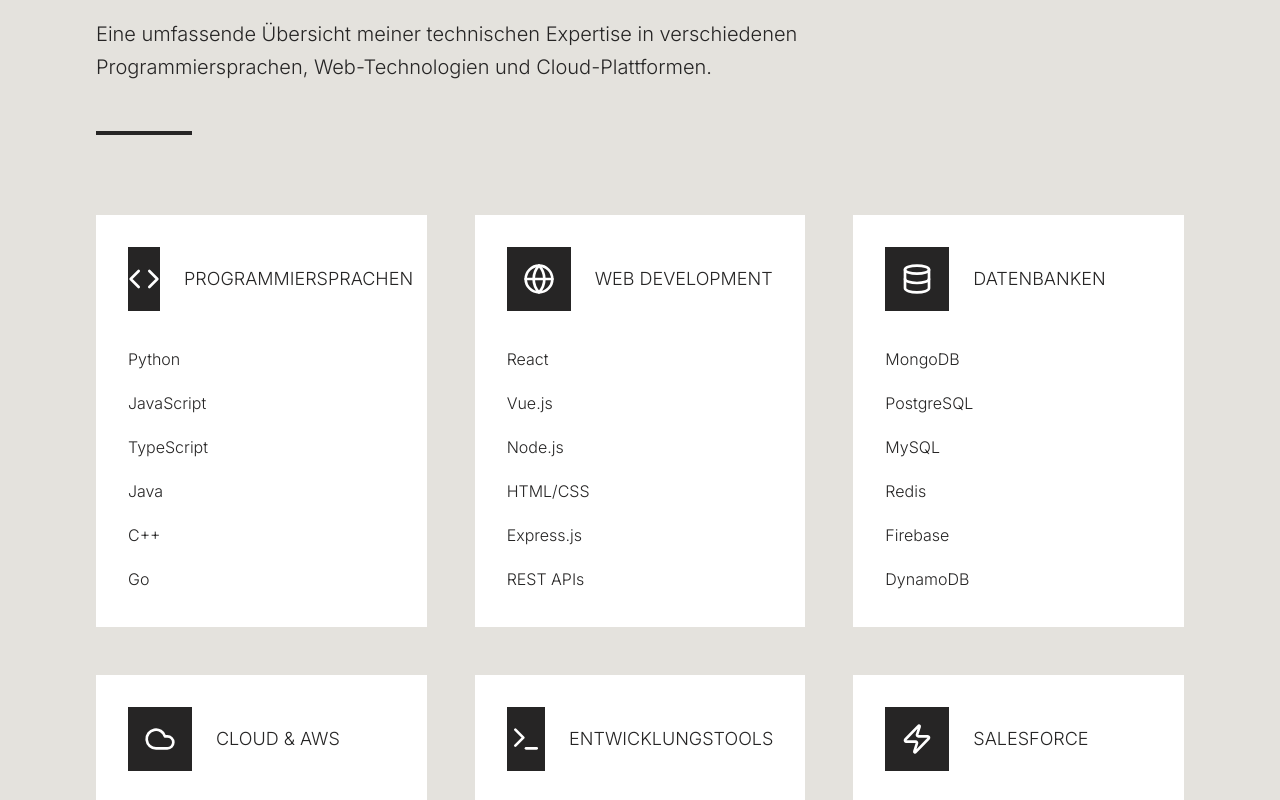
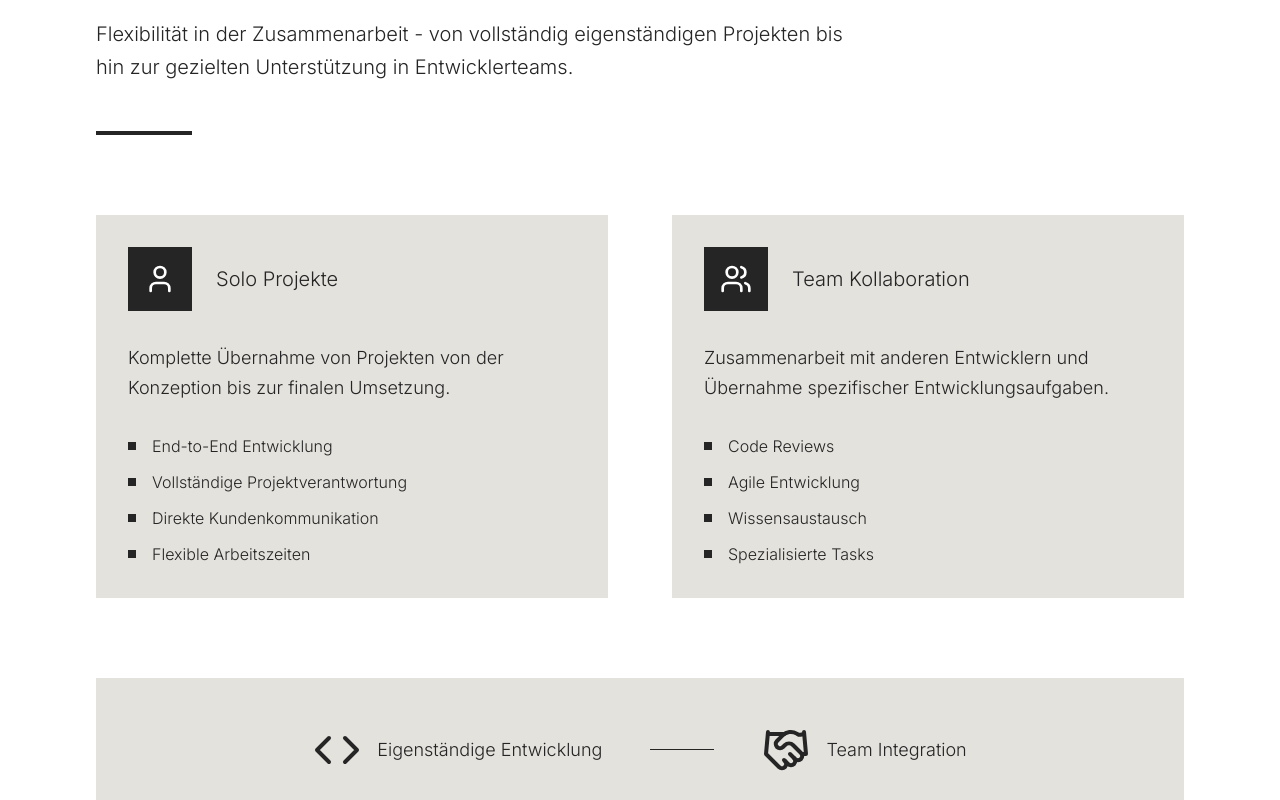
Before and after one commit to SacherKimberly/codeby.kim, a React (Vite) app: page / in a window 1280 px wide. Shown: the part 4360-5160 px from the top of the page. Built offline with nearby package versions, Linux system fonts and the light colour scheme.

Commit message:
Add work approach section
Added a new section to describe the work approach, highlighting both solo project management and collaboration with other programmers.

```diff
--- /dev/null
+++ b/src/components/WorkApproach.tsx
@@ -0,0 +1,87 @@
+
+import React from 'react';
+import { Users, User, Code, Handshake } from 'lucide-react';
+
+const WorkApproach = () => {
+  const approaches = [
+    {
+      icon: User,
+      title: "Solo Projekte",
+      description: "Komplette Übernahme von Projekten von der Konzeption bis zur finalen Umsetzung.",
+      features: ["End-to-End Entwicklung", "Vollständige Projektverantwortung", "Direkte Kundenkommunikation", "Flexible Arbeitszeiten"]
+    },
+    {
+      icon: Users,
+      title: "Team Kollaboration",
+      description: "Zusammenarbeit mit anderen Entwicklern und Übernahme spezifischer Entwicklungsaufgaben.",
+      features: ["Code Reviews", "Agile Entwicklung", "Wissensaustausch", "Spezialisierte Tasks"]
+    }
+  ];
+
+  return (
+    <section className="py-32 px-8 md:px-16 lg:px-24 bg-white relative z-10 max-w-7xl mx-auto">
+      <div className="mb-20">
+        <h2 className="text-4xl md:text-6xl font-light mb-8 font-tt-norms tracking-wide" style={{color: '#262525'}}>
+          Arbeitsweise
+        </h2>
+        <p className="text-xl max-w-3xl font-light font-tt-norms leading-relaxed mb-12" style={{color: '#262525'}}>
+          Flexibilität in der Zusammenarbeit - von vollständig eigenständigen Projekten
+          bis hin zur gezielten Unterstützung in Entwicklerteams.
+        </p>
+        <div className="w-24 h-1 mb-16" style={{backgroundColor: '#262525'}}></div>
+      </div>
+
+      <div className="grid grid-cols-1 md:grid-cols-2 gap-12 lg:gap-16 mb-20">
+        {approaches.map((approach, index) => (
+          <div
+            key={approach.title}
+            className="group p-8 transition-all duration-300 hover:transform hover:scale-[1.02]"
+            style={{backgroundColor: '#E4E2DD'}}
+          >
+            <div className="flex items-center mb-8">
+              <div className="w-16 h-16 flex items-center justify-center mr-6 group-hover:scale-110 transition-transform duration-300" style={{backgroundColor: '#262525'}}>
+                <approach.icon className="w-8 h-8 text-white" />
+              </div>
+              <h3 className="text-xl font-light font-tt-norms" style={{color: '#262525'}}>
+                {approach.title}
+              </h3>
+            </div>
+
+            <p className="text-lg font-light font-tt-norms leading-relaxed mb-8" style={{color: '#262525'}}>
+              {approach.description}
+            </p>
+
+            <div className="space-y-3">
+              {approach.features.map((feature, featureIndex) => (
+                <div key={feature} className="flex items-center">
+                  <div className="w-2 h-2 mr-4" style={{backgroundColor: '#262525'}}></div>
+                  <span className="text-base font-light font-tt-norms" style={{color: '#262525'}}>
+                    {feature}
+                  </span>
+                </div>
+              ))}
+            </div>
+          </div>
+        ))}
+      </div>
+
+      <div className="flex items-center justify-center space-x-12 p-12" style={{backgroundColor: '#E4E2DD'}}>
+        <div className="flex items-center space-x-4">
+          <Code className="w-12 h-12" style={{color: '#262525'}} />
+          <span className="text-lg font-light font-tt-norms" style={{color: '#262525'}}>
+            Eigenständige Entwicklung
+          </span>
+        </div>
+        <div className="w-16 h-px" style={{backgroundColor: '#262525'}}></div>
+        <div className="flex items-center space-x-4">
+          <Handshake className="w-12 h-12" style={{color: '#262525'}} />
+          <span className="text-lg font-light font-tt-norms" style={{color: '#262525'}}>
+            Team Integration
+          </span>
+        </div>
+      </div>
+    </section>
+  );
+};
+
+export default WorkApproach;
--- a/src/pages/Index.tsx
+++ b/src/pages/Index.tsx
@@ -1,4 +1,3 @@
-
 import React from 'react';
 import Hero from '../components/Hero';
 import TechImage from '../components/TechImage';
@@ -7,6 +6,7 @@ import WebDev from '../components/WebDev';
 import Skills from '../components/Skills';
 import Projects from '../components/Projects';
 import Contact from '../components/Contact';
+import WorkApproach from '../components/WorkApproach';
 
 const Index = () => {
   return (
@@ -16,6 +16,7 @@ const Index = () => {
       <div className="relative z-10 bg-white">
         <About />
         <WebDev />
+        <WorkApproach />
         <Skills />
         <Projects />
         <Contact />
```
